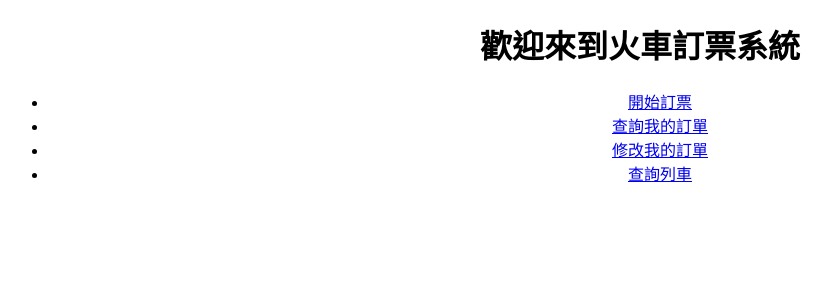
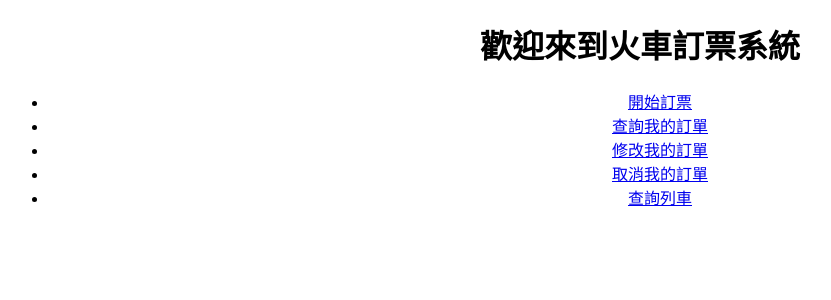
Before and after one commit to 1122-Database-System-Final-Project/DBMSTR, a Flask app: page / in a window 1280 px wide. Shown: the top 300 px of the page, without its empty margins (0-831 px from the left). Run offline with Flask 3, Linux system fonts and the light colour scheme.

Commit message:
fix conflict2

```diff
--- a/templates/index.html
+++ b/templates/index.html
@@ -12,6 +12,7 @@
         <li><a href="{{ url_for('query_train') }}">開始訂票</a></li>
         <li><a href="{{ url_for('look_at_my_order') }}">查詢我的訂單</a></li>
         <li><a href="{{ url_for('modify_order') }}">修改我的訂單</a></li>
+        <li><a href="{{ url_for('delete_order') }}">取消我的訂單</a></li>
         <li><a href="{{ url_for('search_train') }}">查詢列車</a></li>
     </ul>
 </body>
```
